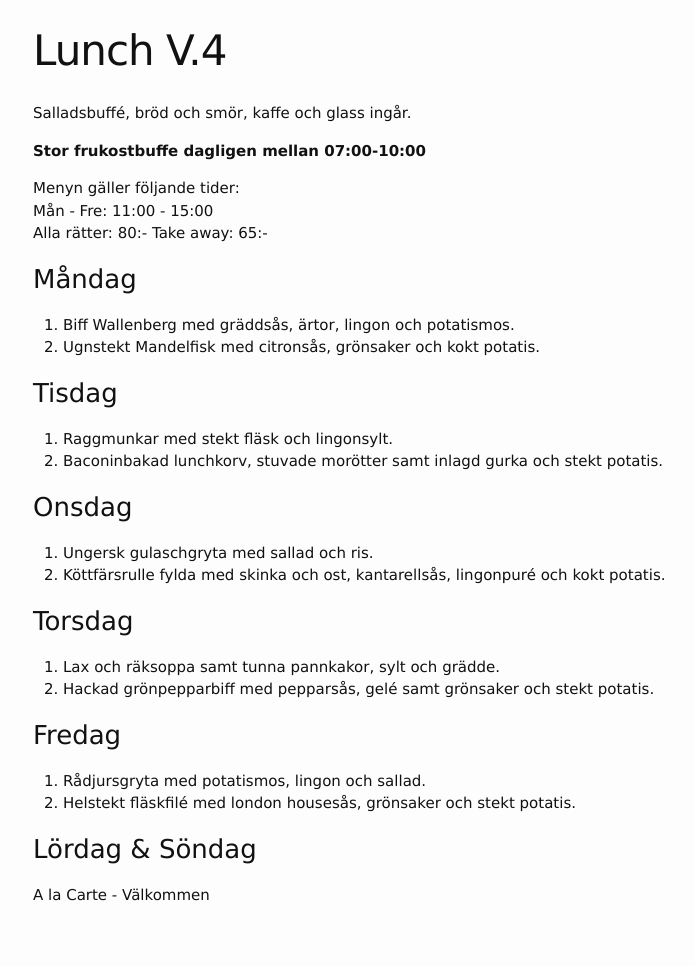
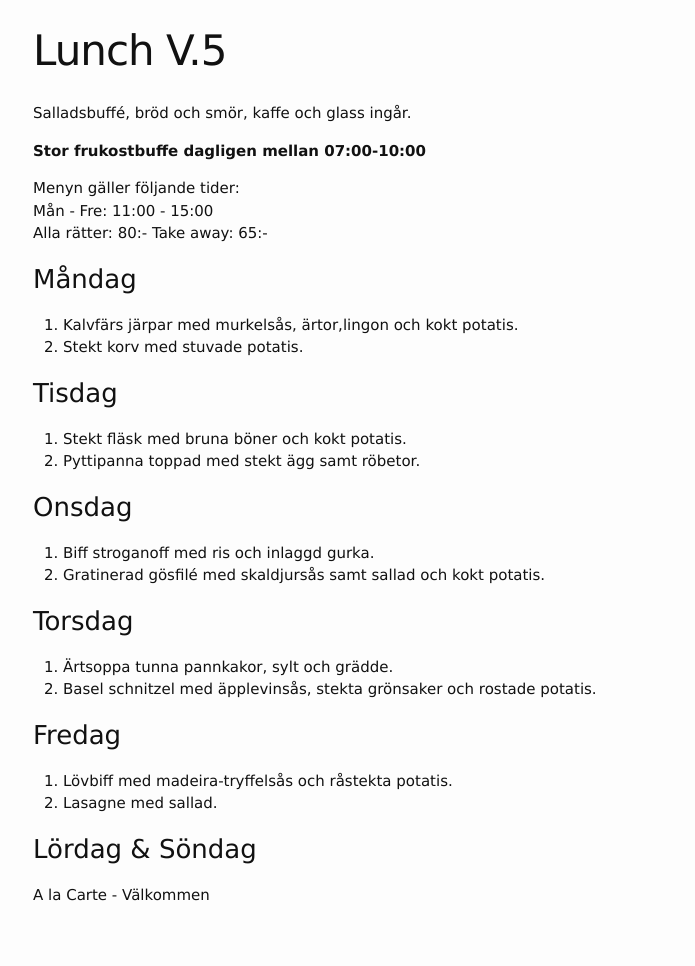
Before and after one commit to FarInn62/farinn62.github.io, a Jekyll site: the page built from lunch.md, in a window 1280 px wide. Shown: the whole page, without its empty margins (237-932 px from the left). Built offline with Jekyll 4.4.1, drawn with Linux system fonts in a browser that asks for light colours.

Commit message:
Update lunch.md

```diff
--- a/lunch.md
+++ b/lunch.md
@@ -1,6 +1,6 @@
 ---
 layout: foodmenu
-title: Lunch V.4
+title: Lunch V.5
 permalink: /lunch/
 published: true
 ---
@@ -14,28 +14,28 @@ Alla rätter: 80:- Take away: 65:-
 
 ### Måndag
 
-1. Biff Wallenberg med gräddsås, ärtor, lingon och potatismos.
-2. Ugnstekt Mandelfisk med citronsås, grönsaker och kokt potatis.
+1. Kalvfärs järpar med murkelsås, ärtor,lingon och kokt potatis.
+2. Stekt korv med stuvade potatis.
 
 ### Tisdag
 
-1. Raggmunkar med stekt fläsk och lingonsylt.
-2. Baconinbakad lunchkorv, stuvade morötter samt inlagd gurka och stekt potatis.
+1. Stekt fläsk med bruna böner och kokt potatis.
+2. Pyttipanna toppad med stekt ägg samt röbetor.
 
 ### Onsdag
 
-1. Ungersk gulaschgryta med sallad och ris.
-2. Köttfärsrulle fylda med skinka och ost, kantarellsås, lingonpuré och kokt potatis.
+1. Biff stroganoff med ris och inlaggd gurka.
+2. Gratinerad gösfilé med skaldjursås samt sallad och kokt potatis.
 
 ### Torsdag
 
- 1. Lax och räksoppa samt tunna pannkakor, sylt och grädde.
- 2. Hackad grönpepparbiff med pepparsås, gelé samt grönsaker och stekt potatis.
+ 1. Ärtsoppa tunna pannkakor, sylt och grädde.
+ 2. Basel schnitzel med äpplevinsås, stekta grönsaker och rostade potatis.
 
 ### Fredag
 
-1. Rådjursgryta med potatismos, lingon och sallad.
-2. Helstekt fläskfilé med london housesås, grönsaker och stekt potatis.
+1. Lövbiff med madeira-tryffelsås och råstekta potatis.
+2. Lasagne med sallad.
 
 ### Lördag & Söndag
 A la Carte - Välkommen
```
